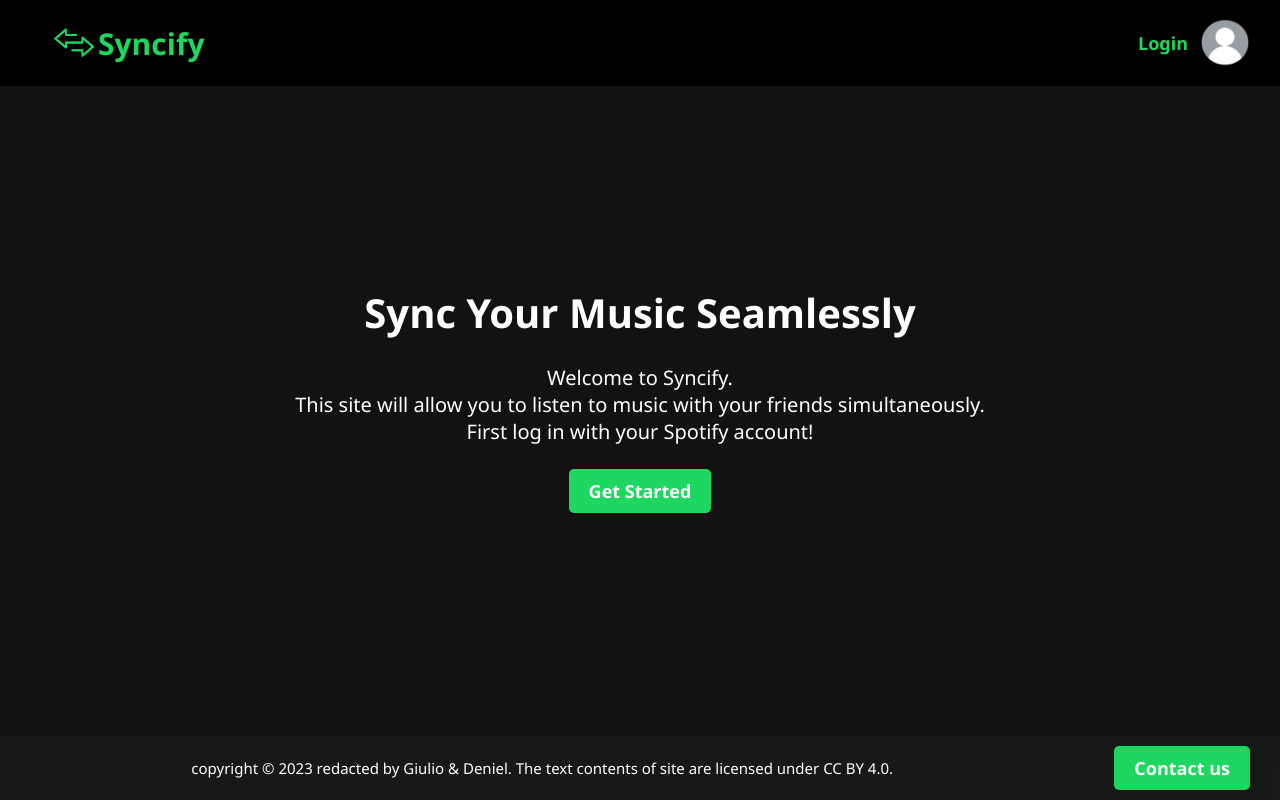
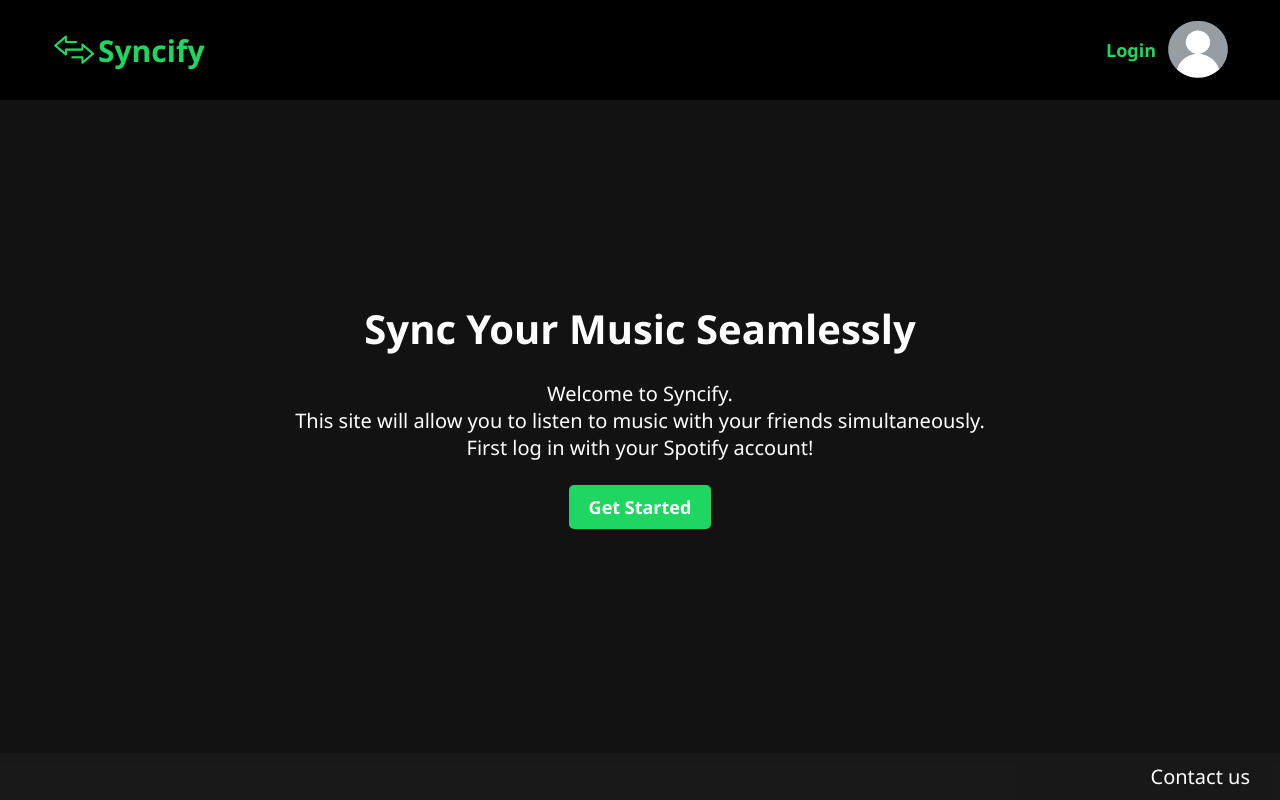
Before and after one commit to GitGinocchio/Syncify, a Flask app: page /login in a window 1280 px wide. Run offline with Flask 3, Linux system fonts and the light colour scheme.

Commit message:
room layout fix, footer and minor changes

```diff
--- a/src/static/css/default.css
+++ b/src/static/css/default.css
@@ -20,14 +20,14 @@ header {
   display: flex;
   justify-content: space-between;
   align-items: center;
-  padding: 18px 0px 18px 50px;
+  padding: 18px 50px;
   background-color: black;
 }
 
 header h1 {
-  margin-bottom: 0;
   font-size: 30px;
   color: #1ed760;
+  margin: 0;
 }
 
 /* Button */
@@ -40,18 +40,18 @@ header h1 {
   padding: 10px 20px;
   font-size: 16px;
   border-radius: 5px;
-  text-decoration: none; /* Rimuovi il sottolineato */
+  text-decoration: none;
   cursor: pointer;
   transition: background-color 0.3s ease;
-  text-align: center; /* Centra il testo */
-  margin: 0px 30px; /* Centra il link */
+  text-align: center;
+  margin: 0 30px;
 }
 
 .button:hover {
   background-color: #45a049;
 }
 
-.button:clicked {
+.button:active {
   background-color: #169c46;
 }
 
@@ -61,35 +61,42 @@ header h1 {
 }
 
 /* Sezione dell'header con l'immagine e il nome dell'account */
-.account{
+
+label.account-label {
   display: flex;
-  padding-right: 30px;
+  align-items: center;
+}
+
+
+.account {
+  display: flex;
+  align-items: center;
 }
 
 .account a {
   display: flex;
   text-decoration: none;
+  align-items: center;
 }
 
 .account-icon {
   width: 64px;
   height: 64px;
   border-radius: 50%;
-  cursor: pointer; /* Indica che l'immagine è cliccabile */
+  cursor: pointer;
 }
 
 .username {
-  font-size: 14px;
+  font-size: 18px;
   font-weight: bold;
   margin-right: 10px;
   color: #1ed760;
-  display: flex;
-  align-self: center;
 }
 
 /* Sezione dell'header con l'immagine e il nome del brand */
 .brand {
   display: inline-flex;
+  align-items: center;
 }
 
 .brand img {
@@ -97,76 +104,43 @@ header h1 {
   height: 48px;
 }
 
-.brand h1 {
-  align-content: center;
-  /*padding-top: 9px;*/
-}
-
 /* Footer */
 footer {
-  display: grid;
-  grid-template-columns: 1fr auto;
+  display: flex;
+  justify-content: space-between;
+  align-items: center;
   background-color: #3333;
   color: #fff;
   text-align: center;
   padding: 10px 0;
   font-size: 15px;
   margin-top: auto;
-  align-items: center;
+  flex-direction: row-reverse;
 }
 
 footer p {
-  grid-column: 1 / 2;
-  justify-self: center;
+  margin: 0;
+  flex-grow: 1;
+  text-align: center;
 }
 
-.contact-container {
-  grid-column: 2 / 3;
-  justify-self: end;
-}
-
-
-footer p {
-    color: #fff;
-    text-align: center;
-    padding: 10px 0;
-    font-size: 15px;
+footer a {
+  color: #fff;
+  text-decoration: none;
+  padding: 10px;
+  font-size: 20px;
+  margin-right: 20px;
 }
 
 /* Dropdown Menu */
-/* Stili esistenti */
-/* Nascondi il checkbox */
 .toggle-menu {
   display: none;
 }
 
-/* Contenitore account per Flexbox */
 .account {
-  display: flex;
-  align-items: center; /* Allinea verticalmente */
-  position: relative; /* Necessario per posizionare il dropdown menu */
-  cursor: pointer; /* Cambia il cursore per indicare che è cliccabile */
+  position: relative;
 }
 
-.account-label {
-  display: flex;
-  align-items: center;
-  cursor: pointer; /* Cambia il cursore per indicare che è cliccabile */
-}
-
-.username {
-  font-size: 18px;
-  margin-right: 12px;
-  color: #1ed760;
-}
-
-.account-icon {
-  width: 50px; /* Dimensiona l'immagine dell'icona dell'account */
-  height: 50px;
-  border-radius: 50%; /* Opzionale: per fare in modo che l'icona sia rotonda */
-}
-
-/* Stili del menu a discesa */
 .dropdown-menu {
   display: none;
   position: absolute;
--- a/src/static/js/room.js
+++ b/src/static/js/room.js
@@ -256,12 +256,14 @@ document.addEventListener("DOMContentLoaded", (event) => {
 		}
 	});
 
+	if (clickableArrow) {
 			clickableArrow.addEventListener("click", () => {
 					arrows.forEach((arrow) => {
 							arrow.classList.toggle("active");
 					});
 					devicesList.classList.toggle("show");
 			});
+	};
 
 	document.getElementById("queue-input").addEventListener("input", function () {
 		var searchingBox = document.querySelector(".searching-box");
--- a/src/templates/join.html
+++ b/src/templates/join.html
@@ -64,11 +64,9 @@
   </div>
 </section>
   <footer>
-    <p>copyright © 2023 redacted by Giulio & Deniel. The text contents of site are licensed under CC BY 4.0. </p>
-    <div class="contact-container">
-      <a class="button" href="https://github.com/GitGinocchio/Syncify/issues/new/choose" target="_blank";>Contact us</a>
+    <div class="reportbug-container">
+      <a class="reportbug" href="/bugreport";>Contact us</a>
     </div>
   </footer>
-
 </body>
 </html>
--- a/src/templates/login.html
+++ b/src/templates/login.html
@@ -33,9 +33,8 @@
     </div>
 
     <footer>
-      <p>copyright © 2023 redacted by Giulio & Deniel. The text contents of site are licensed under CC BY 4.0. </p>
-      <div class="contact-container">
-        <a class="button" href="https://github.com/GitGinocchio/Syncify/issues/new/choose" target="_blank";>Contact us</a>
+      <div class="reportbug-container">
+        <a class="reportbug" href="/bugreport";>Contact us</a>
       </div>
     </footer>
   </body>
--- a/src/templates/new.html
+++ b/src/templates/new.html
@@ -59,9 +59,8 @@
     </div>
   </section>
   <footer>
-    <p>copyright © 2023 redacted by Giulio & Deniel. The text contents of site are licensed under CC BY 4.0. </p>
-    <div class="contact-container">
-      <a class="button" href="https://github.com/GitGinocchio/Syncify/issues/new/choose" target="_blank";>Contact us</a>
+    <div class="reportbug-container">
+      <a class="reportbug" href="/bugreport";>Contact us</a>
     </div>
   </footer>
 </body>
--- a/src/templates/room.html
+++ b/src/templates/room.html
@@ -282,9 +282,8 @@
 	</div>
 	<!--
 	<footer>
-		<p>copyright © 2023 redacted by Giulio & Deniel. The text contents of site are licensed under CC BY 4.0. </p>
-		<div class="contact-container">
-			<a class="button" href="https://github.com/GitGinocchio/Syncify/issues/new/choose" target="_blank";>Contact us</a>
+		<div class="reportbug-container">
+			<a class="reportbug" href="/bugreport";>Contact us</a>
 		</div>
 	</footer>
 	-->
```
Also changed, not shown: other parts of src/static/css/default.css (+43 -57 lines), src/templates/user.html (+2 -6 lines). Lines whose indentation alone changed are shown as unchanged.
